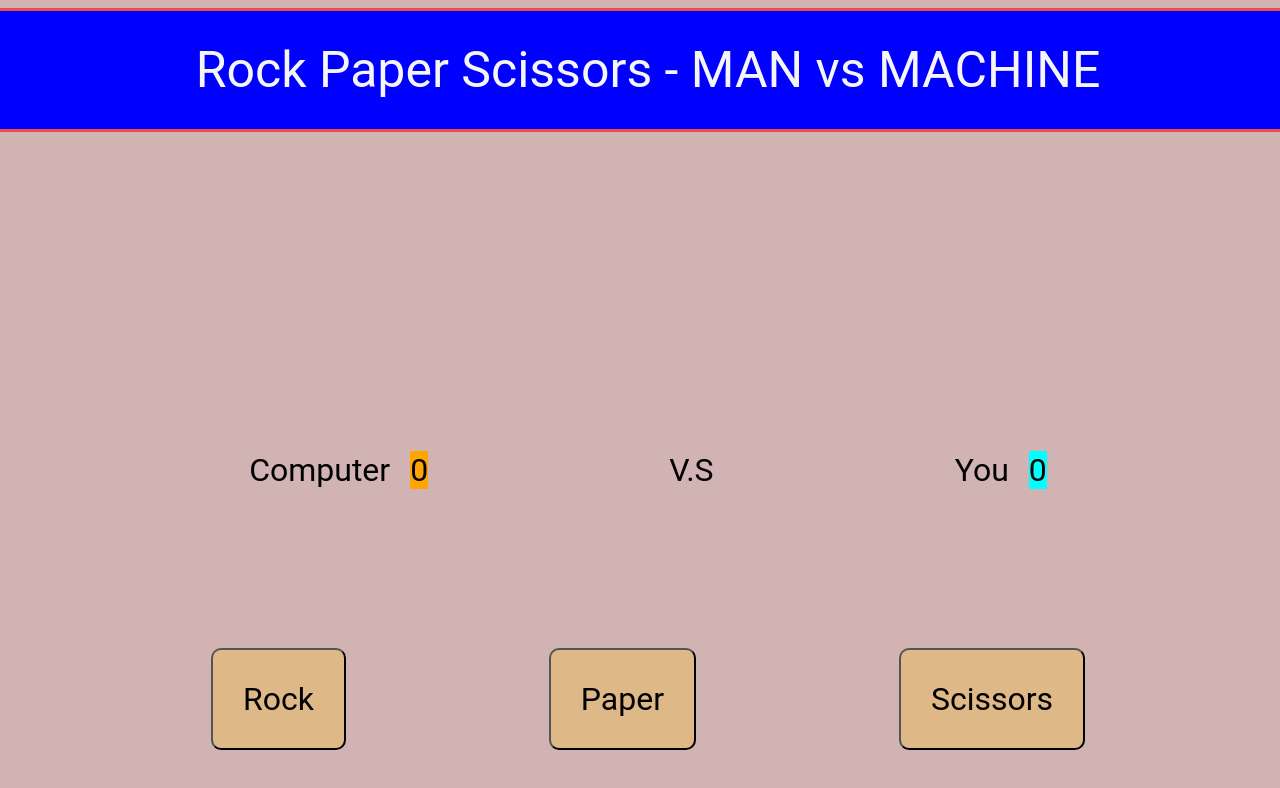
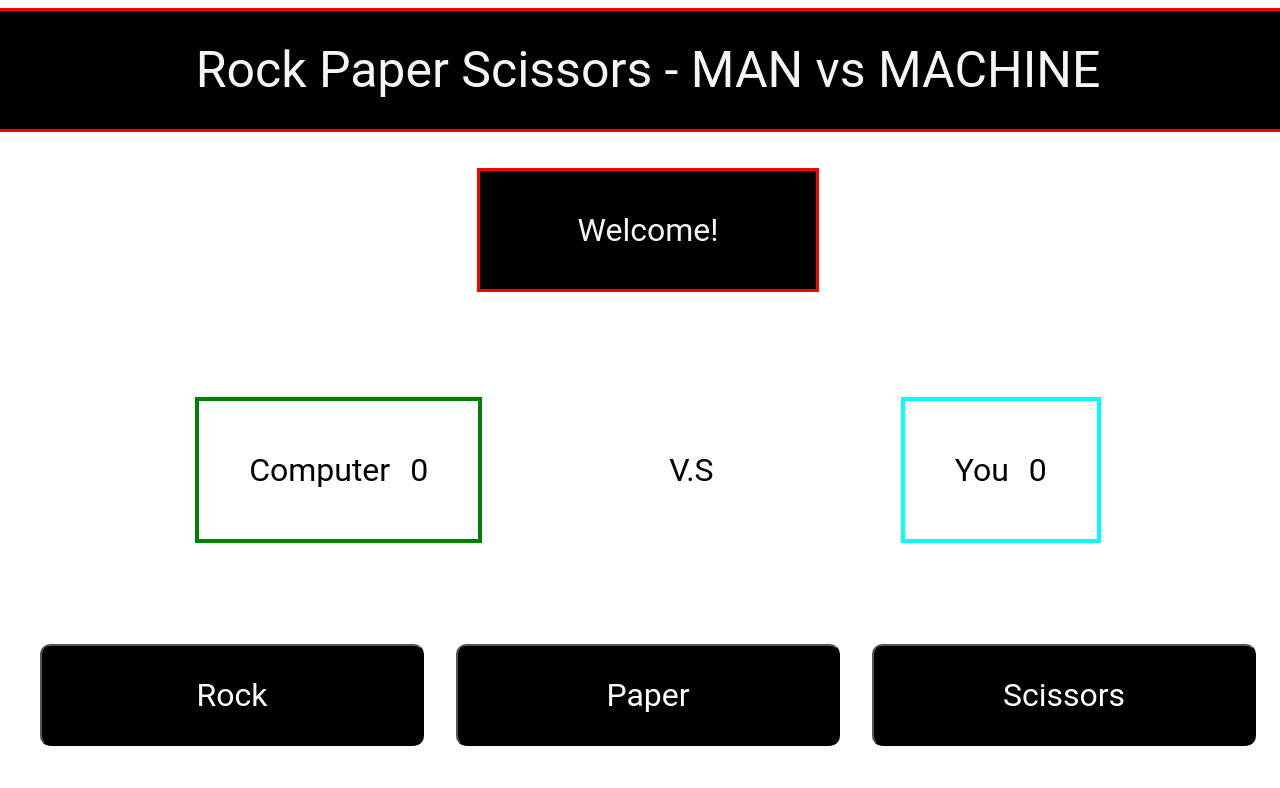
Before and after one commit to nico-policzer/rock-paper-scissors, a plain HTML site: page index.html in a window 1280 px wide. Shown: the top 788 px of the page. Drawn offline with Linux system fonts and the light colour scheme.

Commit message:
Update colors to uniform scheme

```diff
--- a/index.html
+++ b/index.html
@@ -12,11 +12,20 @@
     <div class="title">
         Rock Paper Scissors - MAN vs MACHINE
     </div>
-    <div class="results"> </div>
+    <div class="results">
+        <div class="header"> Welcome!</div>
+        <div class="info"></div>
+    </div>
     <div class="score-pane">
-        <div class="panel"> <div class="title"> Computer </div> <div class="computer-score"> 0 </div> </div>
+        <div class="panel man">
+            <div class="title"> Computer </div>
+            <div class="computer-score"> 0 </div>
+        </div>
         V.S
-        <div class="panel"> <div class="title"> You </div> <div class="user-score"> 0 </div></div>
+        <div class="panel machine">
+            <div class="title"> You </div>
+            <div class="user-score"> 0 </div>
+        </div>
 
 
     </div>
--- a/style.css
+++ b/style.css
@@ -1,14 +1,16 @@
 button {
     padding: 30px;
-    background-color: burlywood;
+    background-color: black;
+    color: white;
     border-radius: 10px;
+    width: 30%;
     font: inherit
 
 
 }
 
 body {
-    background-color: rgba(107, 6, 6, 0.3);
+    background-color: rgba(255, 255, 255, 0.588);
     display: flex;
     flex-direction: column;
     justify-content: center;
@@ -33,23 +35,41 @@ body > div {
 .panel {
     display: flex;
     gap: 20px;
-    padding: 100px;
-    border-radius: 100%;
+    padding: 50px;
+}
+.panel.machine {
+    border: 4px solid cyan;
 }
 
-.computer-score {
-    background-color: orange;
+.panel.man {
+    border: 4px solid green;
 }
 
-.user-score {
-    background-color: cyan;
-}
+
 
 body > .title {
-background-color: blue;
+background-color: black;
 color: whitesmoke;
 font-size: 50px;
 padding: 30px;
 flex: 0;
-border: 3px solid rgb(236, 75, 75);
+border: 3px solid red;
 }
+
+
+.results {
+    flex-direction: column;
+    justify-content: center;
+    align-items: center;
+    gap: 30px;
+}
+
+.results > .header {
+    padding: 40px;
+    background-color: black;
+    color: whitesmoke;
+    border: 3px solid red;
+    width: 20%;
+    text-align: center;
+
+}
```
